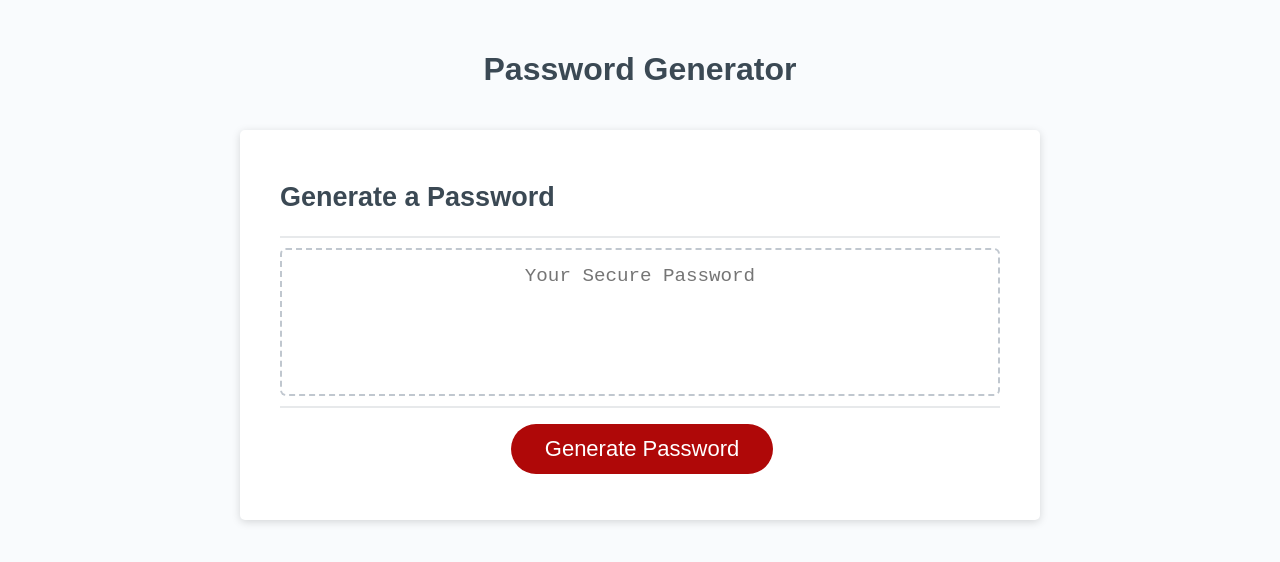
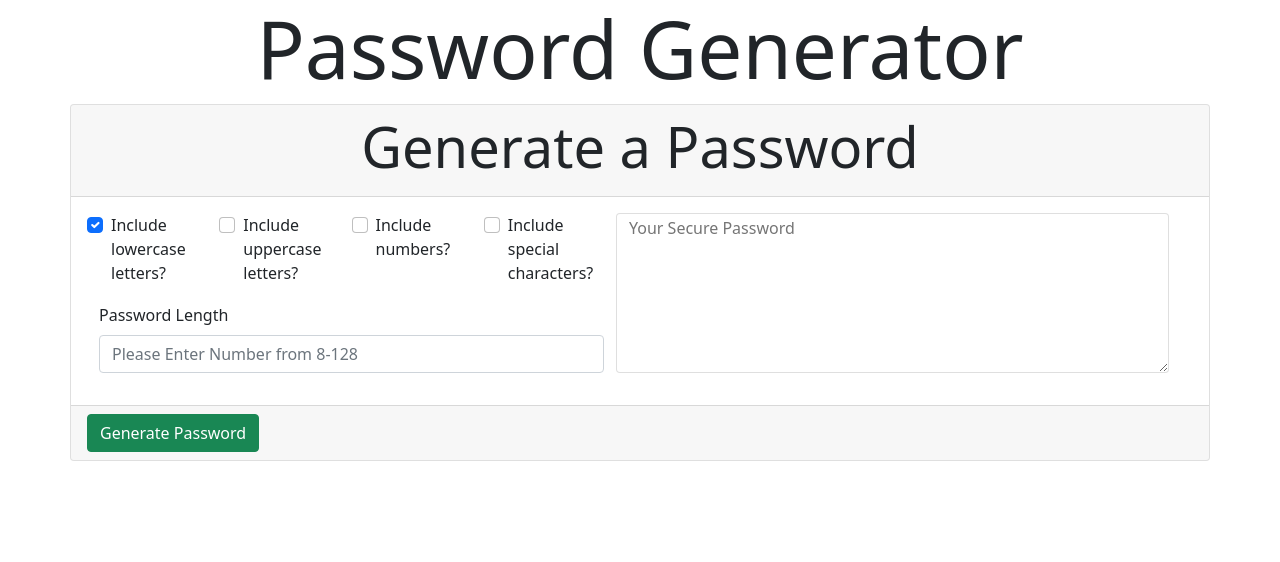
Before and after one commit to RotichD/password-generator, a plain HTML site: page index.html in a window 1280 px wide. Drawn offline with nearby package versions, Linux system fonts and the light colour scheme.

Commit message:
added bootstrap, replaced prompts with checkboxes and input fields

```diff
--- a/asssets/script.js
+++ b/asssets/script.js
@@ -56,6 +56,7 @@ var upperArray = [
 var numsArray = [0, 1, 2, 3, 4, 5, 6, 7, 8, 9];
 var charArray = ["!", "@", "#", "$", "%", "^", "&", "*", "(", ")", "?"];
 
+//The Following four functions return a random position of each respective possible array
 function addLower() {
   var position = Math.floor(Math.random() * lowerArray.length);
   return lowerArray[position];
@@ -67,7 +68,6 @@ function addUpper() {
 }
 
 function addNumeric() {
-
   var position = Math.floor(Math.random() * numsArray.length);
   return numsArray[position];
 }
@@ -78,21 +78,29 @@ function addSpecial() {
 }
 
 function generatePassword() {
-  var totalPossibleCharacters = [];
-  var length = prompt("Enter a number between 8 - 128");
+  var totalPossibleCharacters = []; //Empties array each time new password is generated/new parameters selected
+  var length = document.getElementById("passwordLength").value; //sets password length based on user input
   console.log(length);
   if (length < 8 || length > 128) {
+    //Validation for password length
     alert("Invalid Entry, number must be between 8-128 please try again");
     return;
   }
 
-  var hasLowerCase = confirm("Do you want lowercase characters?");
-  var hasUpperCase = confirm("Do you want uppercase characters?");
-  var hasNumericChar = confirm("Do you want numeric characters?");
-  var hasSpecialChar = confirm("Do you want special characters?");
+  var hasLowerCase = document.getElementById("lowerCheck").checked;
+  var hasUpperCase = document.getElementById("upperCheck").checked;
+  var hasNumericChar = document.getElementById("numCheck").checked;
+  var hasSpecialChar = document.getElementById("specialCharCheck").checked;
+
+  if (!hasLowerCase && !hasUpperCase && !hasNumericChar && !hasSpecialChar) {
+    //ensures at least one option is selected
+    alert("You need to select at least one option");
+    return;
+  }
 
   var passwordString = "";
   var counter = 0;
+  //The following four if statements add at least one random character based on type then add the entire array to total possible characters array
   if (hasLowerCase) {
     passwordString = passwordString + addLower();
     totalPossibleCharacters = totalPossibleCharacters.concat(lowerArray);
@@ -120,7 +128,12 @@ function generatePassword() {
   console.log(totalPossibleCharacters);
 
   for (let i = counter; i < length; i++) {
-    passwordString = passwordString + totalPossibleCharacters[Math.floor(Math.random() * totalPossibleCharacters.length)]
+    //fills in the remaining random characters until it reaches the user's input length
+    passwordString =
+      passwordString +
+      totalPossibleCharacters[
+        Math.floor(Math.random() * totalPossibleCharacters.length)
+      ];
   }
 
   console.log(passwordString);
--- a/asssets/style.css
+++ /dev/null
@@ -1,137 +0,0 @@
-*,
-*::before,
-*::after {
-  box-sizing: border-box;
-}
-
-html,
-body,
-.wrapper {
-  height: 100%;
-  margin: 0;
-  padding: 0;
-}
-
-body {
-  font-family: sans-serif;
-  background-color: #f9fbfd;
-}
-
-.wrapper {
-  padding-top: 30px;
-  padding-left: 20px;
-  padding-right: 20px;
-}
-
-header {
-  text-align: center;
-  padding: 20px;
-  padding-top: 0px;
-  color: hsl(206, 17%, 28%);
-}
-
-.card {
-  background-color: hsl(0, 0%, 100%);
-  border-radius: 5px;
-  border-width: 1px;
-  box-shadow: rgba(0, 0, 0, 0.15) 0px 2px 8px 0px;
-  color: hsl(206, 17%, 28%);
-  font-size: 18px;
-  margin: 0 auto;
-  max-width: 800px;
-  padding: 30px 40px;
-}
-
-.card-header::after {
-  content: " ";
-  display: block;
-  width: 100%;
-  background: #e7e9eb;
-  height: 2px;
-}
-
-.card-body {
-  min-height: 100px;
-}
-
-.card-footer {
-  text-align: center;
-}
-
-.card-footer::before {
-  content: " ";
-  display: block;
-  width: 100%;
-  background: #e7e9eb;
-  height: 2px;
-}
-
-.card-footer::after {
-  content: " ";
-  display: block;
-  clear: both;
-}
-
-.btn {
-  border: none;
-  background-color: hsl(360, 91%, 36%);
-  border-radius: 25px;
-  box-shadow: rgba(0, 0, 0, 0.1) 0px 1px 6px 0px rgba(0, 0, 0, 0.2) 0px 1px 1px
-    0px;
-  color: hsl(0, 0%, 100%);
-  display: inline-block;
-  font-size: 22px;
-  line-height: 22px;
-  margin: 16px 16px 16px 20px;
-  padding: 14px 34px;
-  text-align: center;
-  cursor: pointer;
-}
-
-button[disabled] {
-  cursor: default;
-  background: #c0c7cf;
-}
-
-.float-right {
-  float: right;
-}
-
-#password {
-  -webkit-appearance: none;
-  -moz-appearance: none;
-  appearance: none;
-  border: none;
-  display: block;
-  width: 100%;
-  padding-top: 15px;
-  padding-left: 15px;
-  padding-right: 15px;
-  padding-bottom: 85px;
-  font-size: 1.2rem;
-  text-align: center;
-  margin-top: 10px;
-  margin-bottom: 10px;
-  border: 2px dashed #c0c7cf;
-  border-radius: 6px;
-  resize: none;
-  overflow: hidden;
-}
-
-@media (max-width: 690px) {
-  .btn {
-    font-size: 1rem;
-    margin: 16px 0px 0px 0px;
-    padding: 10px 15px;
-  }
-
-  #password {
-    font-size: 1rem;
-  }
-}
-
-@media (max-width: 500px) {
-  .btn {
-    font-size: 0.8rem;
-  }
-}
--- a/index.html
+++ b/index.html
@@ -5,27 +5,67 @@
     <meta name="viewport" content="width=device-width, initial-scale=1.0" />
     <meta http-equiv="X-UA-Compatible" content="ie=edge" />
     <title>Password Generator</title>
-    <link rel="stylesheet" href="./asssets/style.css" />
+    <!-- <link rel="stylesheet" href="./asssets/style.css" /> -->
+    <!-- CSS only -->
+    <link
+      href="https://cdn.jsdelivr.net/npm/bootstrap@5.1.0/dist/css/bootstrap.min.css"
+      rel="stylesheet"
+      integrity="sha384-KyZXEAg3QhqLMpG8r+8fhAXLRk2vvoC2f3B09zVXn8CA5QIVfZOJ3BCsw2P0p/We"
+      crossorigin="anonymous"
+    />
   </head>
   <body>
-    <div class="wrapper">
-      <header>
-        <h1>Password Generator</h1>
-      </header>
-      <div class="card">
+    <div class="container">
+      <div class="row">
+        <header>
+          <h1 class="display-1 text-center">Password Generator</h1>
+        </header>
+      </div>
+      <div class="card row">
         <div class="card-header">
-          <h2>Generate a Password</h2>
+          <h2 class="display-4 text-center">Generate a Password</h2>
         </div>
-        <div class="card-body">
+        <div class="card-body row mx-auto">
+          <div class="col-6 row">
+            <div class="form-check col">
+              <input class="form-check-input" type="checkbox" value="" id="lowerCheck" checked>
+              <label class="form-check-label" for="flexCheckDefault">
+                Include lowercase letters?
+              </label>
+            </div>
+            <div class="form-check col">
+              <input class="form-check-input" type="checkbox" value="" id="upperCheck">
+              <label class="form-check-label" for="flexCheckDefault">
+                Include uppercase letters?
+              </label>
+            </div>
+            <div class="form-check col">
+              <input class="form-check-input" type="checkbox" value="" id="numCheck">
+              <label class="form-check-label" for="flexCheckDefault">
+                Include numbers?
+              </label>
+            </div>
+            <div class="form-check col">
+              <input class="form-check-input" type="checkbox" value="" id="specialCharCheck">
+              <label class="form-check-label" for="flexCheckDefault">
+                Include special characters?
+              </label>
+            </div>
+            <div class="my-3">
+              <label for="passwordLength" class="form-label">Password Length</label>
+              <input type="number" class="form-control" id="passwordLength" placeholder="Please Enter Number from 8-128" min="8" max="128" value="">
+            </div>
+          </div>
           <textarea
             readonly
             id="password"
             placeholder="Your Secure Password"
             aria-label="Generated Password"
+            class="col-6 card mb-3"
           ></textarea>
         </div>
         <div class="card-footer">
-          <button id="generate" class="btn">Generate Password</button>
+          <button id="generate" class="btn btn-success">Generate Password</button>
         </div>
       </div>
     </div>
```
